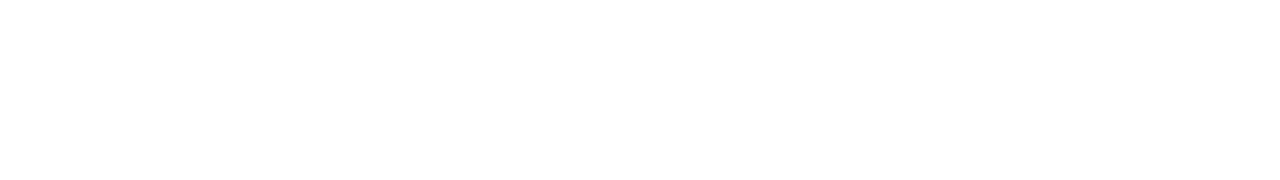
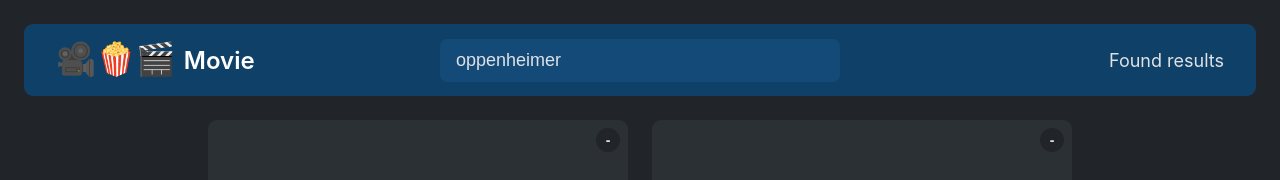
Before and after one commit to Nathan-0611/Pop-Movie, a plain HTML site: page index.html in a window 1280 px wide. Drawn offline with Linux system fonts and the light colour scheme; the site is published under a folder, as on GitHub Pages, so addresses that start at the root find nothing; no server answers.

Commit message:
Update index.html

```diff
--- a/index.html
+++ b/index.html
@@ -5,8 +5,8 @@
     <link rel="icon" type="image/svg+xml" href="/vite.svg" />
     <meta name="viewport" content="width=device-width, initial-scale=1.0" />
     <title>pop-movie-project</title>
-    <script type="module" crossorigin src="/assets/index-CtXYGAJ-.js"></script>
-    <link rel="stylesheet" crossorigin href="/assets/index-EAejswP8.css">
+    <script type="module" crossorigin src="assets/index-CtXYGAJ-.js"></script>
+    <link rel="stylesheet" crossorigin href="assets/index-EAejswP8.css">
   </head>
   <body>
     <div id="root"></div>
```
